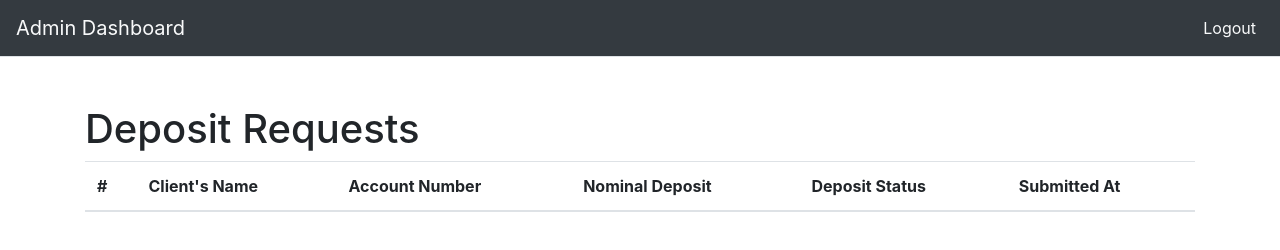
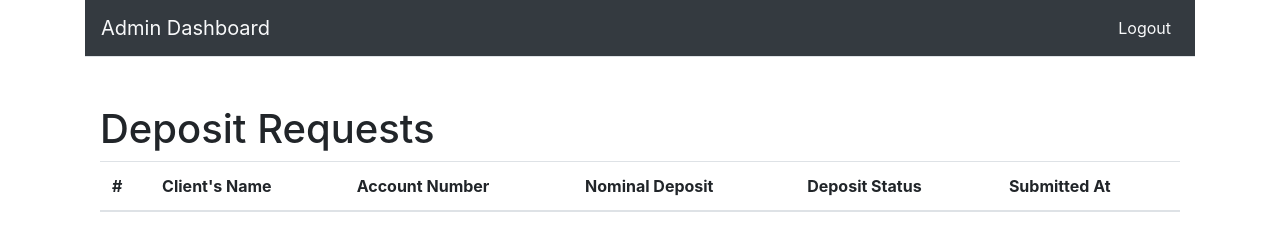
Before and after one commit to hengkikristanda/depositApps-demo, a website: page src/views/admin_home.html in a window 1280 px wide. Drawn offline with nearby package versions, Linux system fonts and the light colour scheme; no server answers.

Commit message:
add class container

```diff
--- a/src/views/admin_home.html
+++ b/src/views/admin_home.html
@@ -16,7 +16,7 @@
 			}
 		</style>
 	</head>
-	<body>
+	<body class="container">
 		<nav class="navbar navbar-expand-lg navbar-light bg-dark border-bottom border-body">
 			<a class="navbar-brand text-light fs-1" href="#">Admin Dashboard</a>
 			<div class="collapse navbar-collapse" id="navbarNav">
```
Also changed, not shown: src/views/client_home.html (+1 -1 lines).
